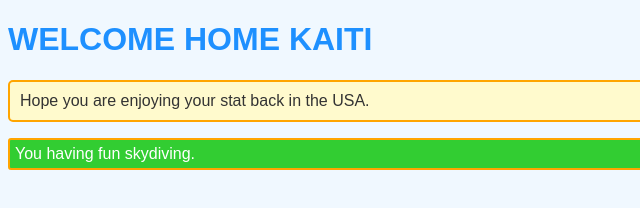
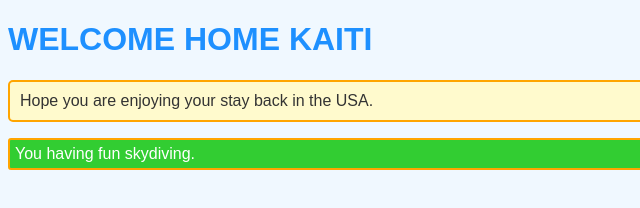
Before and after one commit to kublai68/chickens, a plain HTML site: page index.html in a window 1280 px wide. Shown: the full height of the page, 0-640 px from the left. Drawn offline with Linux system fonts and the light colour scheme.

Commit message:
fix spelling

```diff
--- a/index.html
+++ b/index.html
@@ -30,7 +30,7 @@
 
   <h1>WELCOME HOME KAITI</h1>
 
-  <p>Hope you are enjoying your stat back in the USA.</p>
+  <p>Hope you are enjoying your stay back in the USA.</p>
 
   <p class="highlight">You having fun skydiving.</p>
 
```
